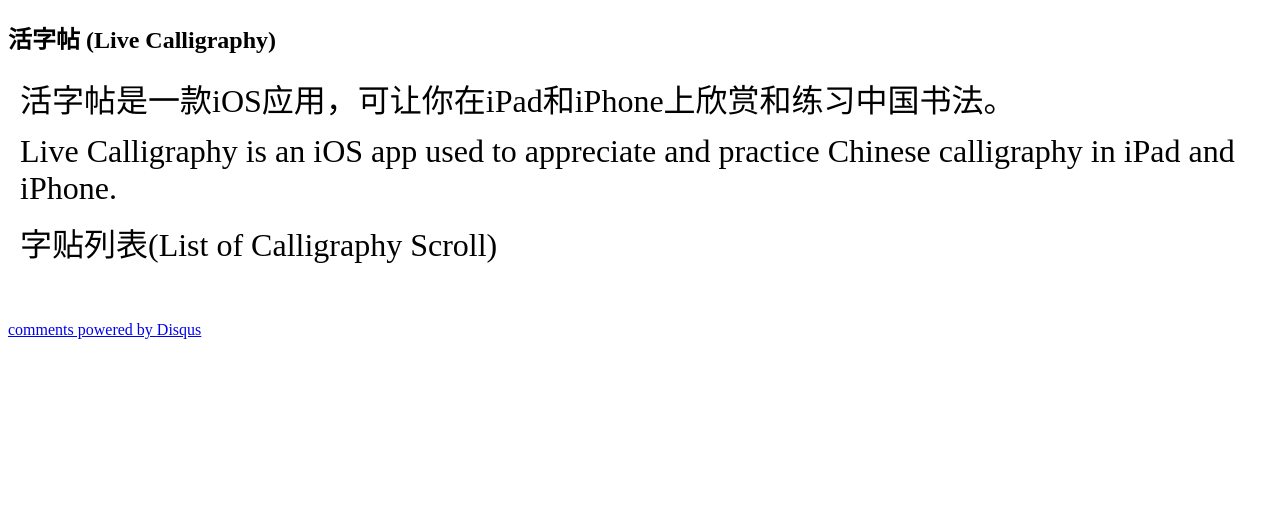
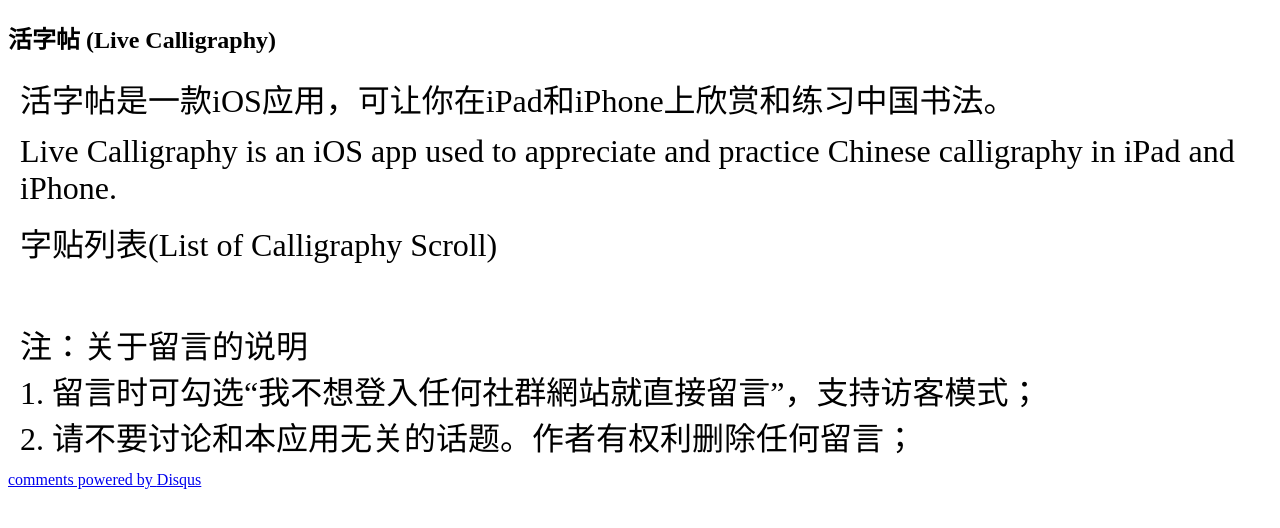
Before and after one commit to LiveCally/LanTing, a Jekyll site: the page built from index.html, in a window 1280 px wide. Shown: the top 528 px of the page. Built offline with Jekyll 4.4.1, drawn with Linux system fonts in a browser that asks for light colours; Markdown is read by kramdown in place of the engine named in the settings; comment, search, counter and statistics services are not loaded.

Commit message:
Update index.html

```diff
--- a/index.html
+++ b/index.html
@@ -13,6 +13,10 @@ title: 活字帖 (Live Calligraphy)
 　　{% endfor %}
 </ul>
 
+<p>注：关于留言的说明</br>
+    1. 留言时可勾选“我不想登入任何社群網站就直接留言”，支持访客模式；</br>
+    2. 请不要讨论和本应用无关的话题。作者有权利删除任何留言；
+</p>
 <div id="disqus_thread"></div>
     <script type="text/javascript">
         /* * * CONFIGURATION VARIABLES: EDIT BEFORE PASTING INTO YOUR WEBPAGE * * */
```
